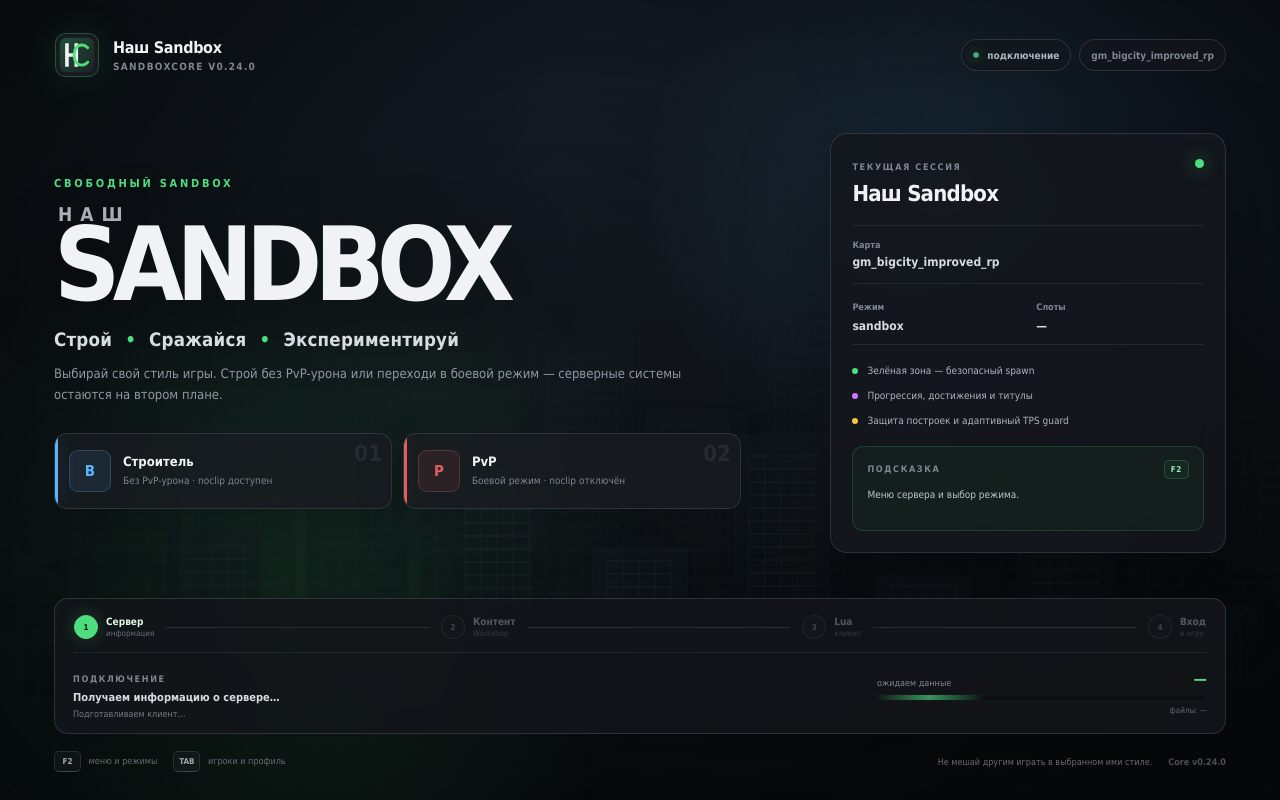
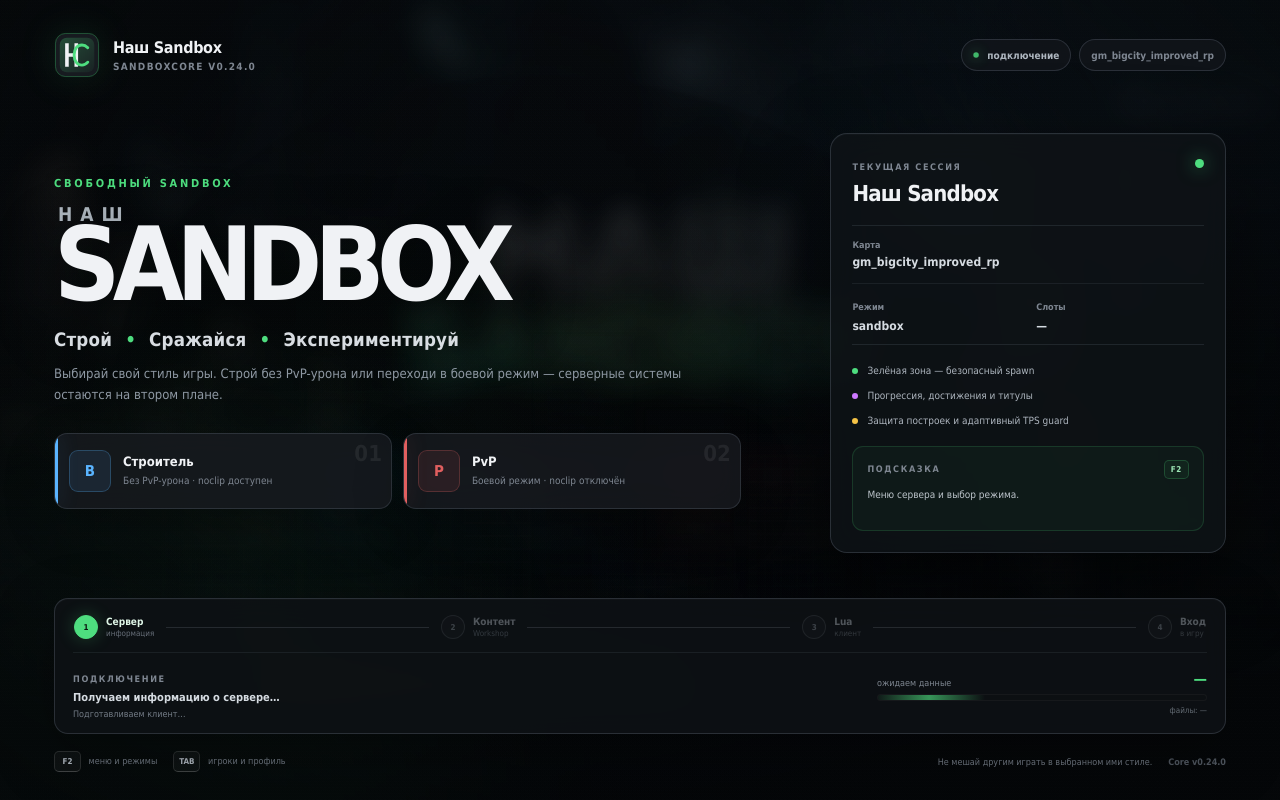
Before and after one commit to Wisp887/nash-sandbox-loading, a plain HTML site: page index.html in a window 1280 px wide. Drawn offline with Linux system fonts and the light colour scheme.

Commit message:
Add files via upload

```diff
--- a/config.js
+++ b/config.js
@@ -11,7 +11,7 @@ window.NASH_LOADING_CONFIG = {
     "gm_bigcity_improved_rp": {
       label: "Bigcity Improved",
       theme: "bigcity",
-      backgroundImage: ""
+      backgroundImage: "./assets/bigcity-night.jpg"
     },
     "gm_construct": {
       label: "Construct",
--- a/script.js
+++ b/script.js
@@ -95,10 +95,14 @@
     if (photo) {
       if (data.backgroundImage) {
         photo.style.backgroundImage = "url('" + String(data.backgroundImage).replace(/'/g, "%27") + "')";
-        photo.style.opacity = "0.42";
+        photo.style.opacity = "0.66";
+        if (body.className.indexOf("has-map-photo") === -1) {
+          body.className += " has-map-photo";
+        }
       } else {
         photo.style.backgroundImage = "none";
         photo.style.opacity = "0";
+        body.className = body.className.replace(/\bhas-map-photo\b/g, "").replace(/\s+/g, " ").replace(/^\s+|\s+$/g, "");
       }
     }
   }
--- a/styles.css
+++ b/styles.css
@@ -1,4 +1,4 @@
-/* Наш Sandbox loading screen v0.2 — без внешних шрифтов и библиотек. */
+/* Наш Sandbox loading screen v0.3 — cinematic Bigcity pass, без внешних шрифтов и библиотек. */
 * { box-sizing: border-box; }
 html, body { margin: 0; width: 100%; min-height: 100%; }
 body {
@@ -10,7 +10,10 @@ body {
 }
 
 .scene { position: fixed; inset: 0; overflow: hidden; background: #121418; pointer-events: none; }
-.map-photo { position: absolute; inset: -3%; background-position: center; background-size: cover; filter: blur(2px) saturate(.75); opacity: 0; transition: opacity .5s ease; }
+.map-photo { position: absolute; inset: -4%; background-position: center 46%; background-size: cover; filter: blur(1.4px) saturate(.82) brightness(.78) contrast(1.05); opacity: 0; transform: scale(1.035); transition: opacity .65s ease; animation: photo-breathe 24s ease-in-out infinite alternate; }
+.has-map-photo .skyline { opacity: .08; }
+.has-map-photo .skyline-far { opacity: .045; }
+.has-map-photo .scene-grid { opacity: .075; }
 .scene::before {
   content: ""; position: absolute; inset: 0;
   background:
@@ -47,7 +50,10 @@ body {
 .theme-flatgrass .skyline { display: none; }
 
 .scene-grid { position: absolute; inset: 42% -15% -25%; opacity: .13; background-image: linear-gradient(rgba(255,255,255,.08) 1px, transparent 1px), linear-gradient(90deg, rgba(255,255,255,.08) 1px, transparent 1px); background-size: 54px 54px; transform: perspective(600px) rotateX(62deg) scale(1.25); transform-origin: center bottom; }
-.vignette { position: absolute; inset: 0; background: radial-gradient(ellipse at center, transparent 25%, rgba(5,7,9,.15) 56%, rgba(5,7,9,.78) 100%), linear-gradient(90deg, rgba(6,8,10,.50), rgba(6,8,10,.05) 43%, rgba(6,8,10,.35)); }
+.vignette { position: absolute; inset: 0; background:
+  radial-gradient(ellipse at 42% 44%, rgba(4,7,9,.02) 0%, rgba(5,7,9,.12) 42%, rgba(5,7,9,.70) 100%),
+  linear-gradient(90deg, rgba(5,8,10,.62) 0%, rgba(5,8,10,.18) 42%, rgba(5,8,10,.48) 100%),
+  linear-gradient(180deg, rgba(7,10,13,.08) 0%, rgba(7,10,13,.04) 55%, rgba(7,10,13,.58) 100%); }
 .grain { position: absolute; inset: 0; opacity: .12; background-image: repeating-linear-gradient(0deg, rgba(255,255,255,.018) 0 1px, transparent 1px 3px); }
 
 .screen { position: relative; z-index: 2; width: 100%; max-width: 1540px; min-height: 100vh; margin: 0 auto; padding: 28px 54px 22px; display: flex; flex-direction: column; }
@@ -65,7 +71,7 @@ body {
 .hero-main { flex: 1 1 61%; min-width: 0; }
 .eyebrow { color: #4edd7f; font-size: 11px; font-weight: 900; letter-spacing: .25em; margin-bottom: 13px; text-shadow: 0 0 28px rgba(78,221,127,.22); }
 .wordmark-small { display: block; margin-left: 4px; color: #aeb6bf; font-size: 19px; font-weight: 900; letter-spacing: .42em; }
-h1 { margin: -2px 0 0; font-size: clamp(72px, 8vw, 132px); line-height: .82; letter-spacing: -.075em; font-weight: 900; color: #f0f2f5; text-shadow: 0 20px 70px rgba(0,0,0,.45); }
+h1 { margin: -2px 0 0; font-size: clamp(72px, 8vw, 132px); line-height: .82; letter-spacing: -.075em; font-weight: 900; color: #f0f2f5; text-shadow: 0 20px 70px rgba(0,0,0,.48), 0 0 44px rgba(78,221,127,.045); }
 .slogan { margin: 22px 0 0; color: #d8dde2; font-size: clamp(16px, 1.45vw, 22px); font-weight: 800; letter-spacing: .012em; }
 .slogan i { color: #4edd7f; font-style: normal; margin: 0 7px; }
 .hero-note { max-width: 700px; margin: 14px 0 0; color: #8e98a3; font-size: 13px; line-height: 1.58; }
@@ -83,7 +89,7 @@ h1 { margin: -2px 0 0; font-size: clamp(72px, 8vw, 132px); line-height: .82; let
 .mode-copy strong { display: block; font-size: 13px; }
 .mode-copy span { display: block; margin-top: 5px; color: #7e8691; font-size: 10px; line-height: 1.3; white-space: nowrap; overflow: hidden; text-overflow: ellipsis; }
 
-.info-card { flex: 0 1 410px; width: 410px; min-width: 340px; padding: 21px; border: 1px solid rgba(100,110,125,.34); border-radius: 17px; background: rgba(20,23,28,.86); box-shadow: 0 30px 90px rgba(0,0,0,.34); }
+.info-card { flex: 0 1 410px; width: 410px; min-width: 340px; padding: 21px; border: 1px solid rgba(100,110,125,.34); border-radius: 17px; background: rgba(15,19,23,.86); box-shadow: 0 30px 90px rgba(0,0,0,.38), inset 0 1px 0 rgba(255,255,255,.018); }
 @supports ((-webkit-backdrop-filter: blur(12px)) or (backdrop-filter: blur(12px))) { .info-card, .connection-panel, .connect-state, .map-chip, .mode-card { -webkit-backdrop-filter: blur(14px); backdrop-filter: blur(14px); } }
 .info-card-head { display: flex; align-items: flex-start; justify-content: space-between; gap: 14px; }
 .micro-label { color: #7e8691; font-size: 9px; line-height: 1; font-weight: 900; letter-spacing: .18em; }
@@ -105,7 +111,7 @@ h1 { margin: -2px 0 0; font-size: clamp(72px, 8vw, 132px); line-height: .82; let
 .tip-tag { padding: 4px 6px; border: 1px solid rgba(78,221,127,.22); border-radius: 5px; color: #9ee6b6; background: rgba(78,221,127,.06); font-size: 8px; font-weight: 900; letter-spacing: .08em; transition: opacity .18s ease; }
 .tip-box p { min-height: 31px; margin: 8px 0 0; color: #bdc5cc; font-size: 10px; line-height: 1.5; transition: opacity .18s ease; }
 
-.connection-panel { flex: 0 0 auto; padding: 15px 18px 14px; border: 1px solid rgba(100,110,125,.34); border-radius: 14px; background: rgba(19,22,26,.86); box-shadow: 0 20px 65px rgba(0,0,0,.22); }
+.connection-panel { flex: 0 0 auto; padding: 15px 18px 14px; border: 1px solid rgba(100,110,125,.34); border-radius: 14px; background: rgba(14,18,21,.87); box-shadow: 0 20px 65px rgba(0,0,0,.28), inset 0 1px 0 rgba(255,255,255,.018); }
 .stage-line { display: flex; align-items: center; width: 100%; padding: 1px 1px 13px; border-bottom: 1px solid rgba(100,110,125,.16); }
 .stage { flex: 0 0 auto; display: flex; align-items: center; gap: 8px; opacity: .42; transition: opacity .2s ease; }
 .stage-dot { width: 24px; height: 24px; display: flex; align-items: center; justify-content: center; border: 1px solid rgba(126,134,145,.35); border-radius: 50%; color: #7e8691; background: #15181d; font-size: 8px; font-weight: 900; transition: all .2s ease; }
@@ -142,6 +148,10 @@ h1 { margin: -2px 0 0; font-size: clamp(72px, 8vw, 132px); line-height: .82; let
 @keyframes indeterminate { from { left: -34%; } to { left: 110%; } }
 @keyframes drift-a { to { transform: translate(5vw,-3vh) scale(1.08); } }
 @keyframes drift-b { to { transform: translate(-4vw,4vh) scale(.92); } }
+@keyframes photo-breathe {
+  0% { transform: scale(1.035) translate3d(0,0,0); }
+  100% { transform: scale(1.075) translate3d(-.7%, -.45%, 0); }
+}
 
 @media (max-width: 1050px) {
   body { overflow: auto; }
```
Also changed, not shown: assets/bigcity-night.jpg (added), 2 other files.
